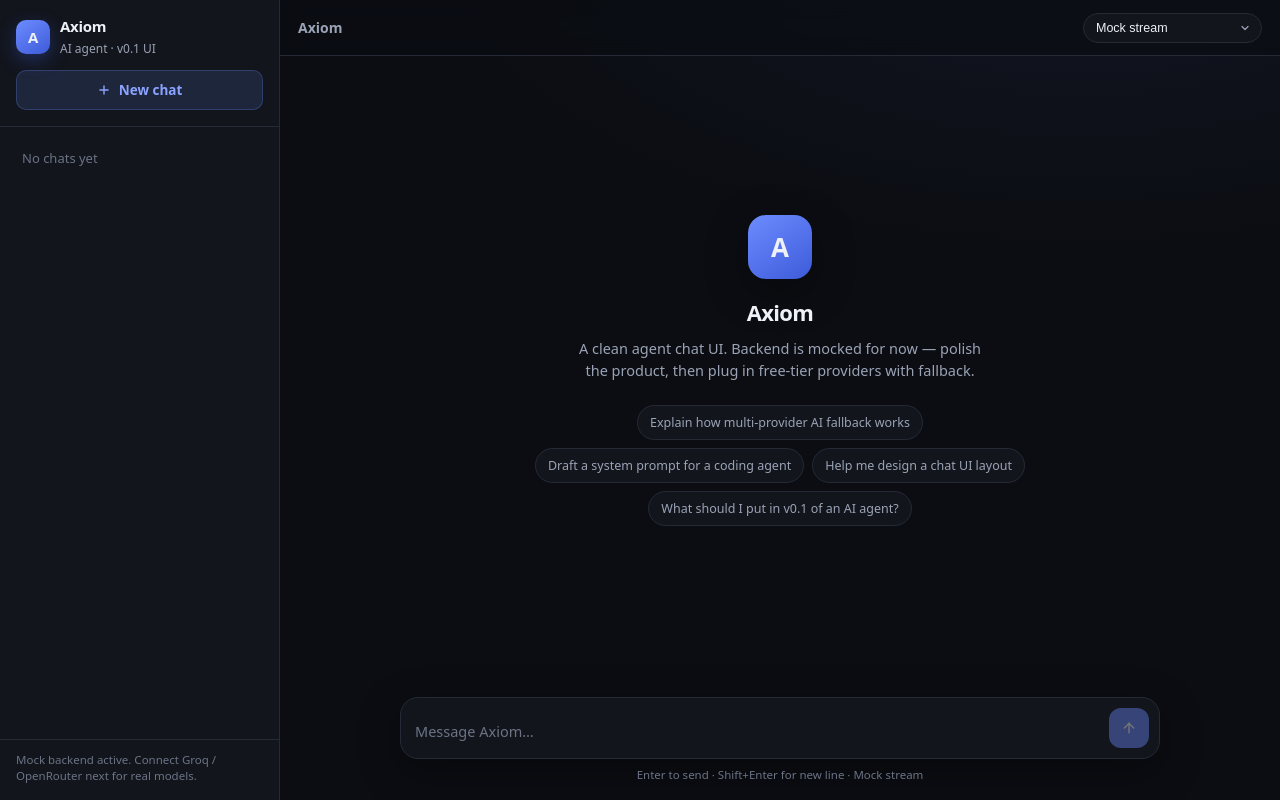
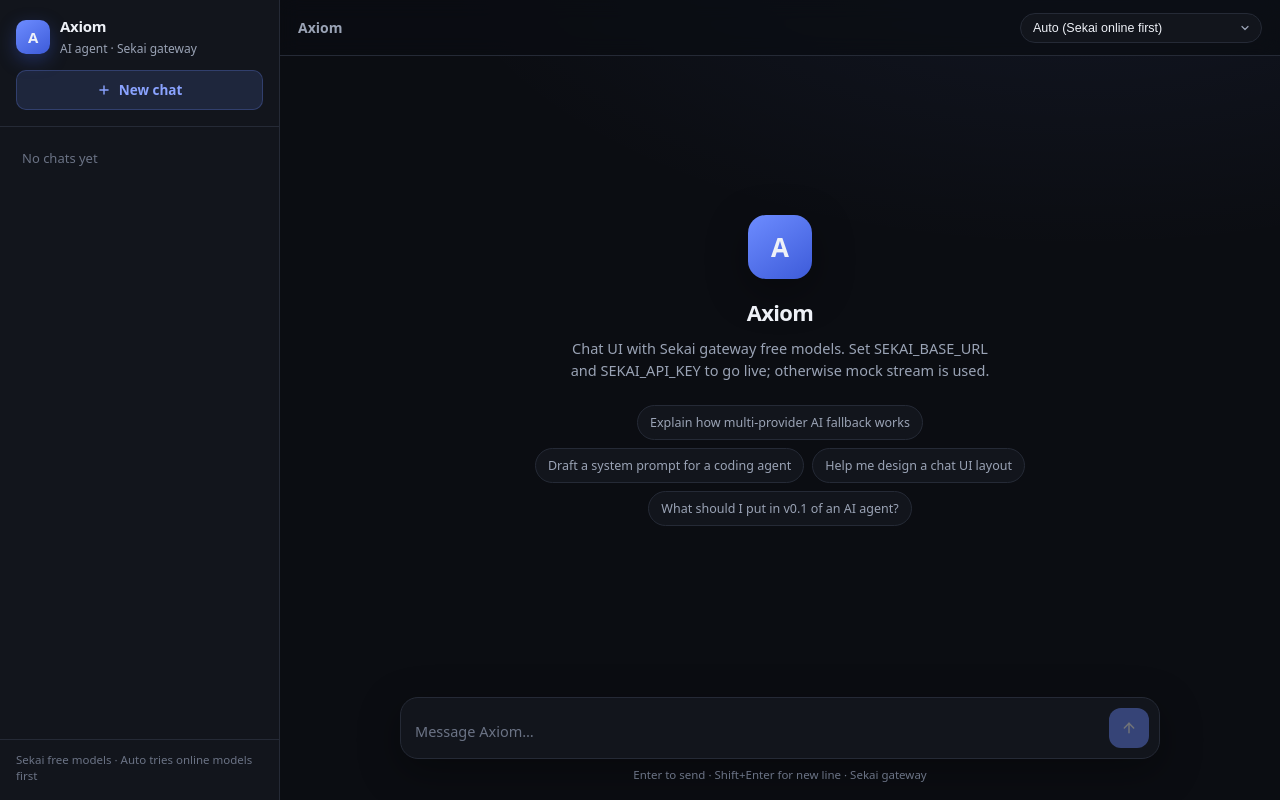
Before and after one commit to Vexcompany/Axiom-agent, a Next.js app: page / in a window 1280 px wide. Built offline with nearby package versions, Linux system fonts and the light colour scheme.

Commit message:
UI: Sekai free model picker (online/offline labels)

```diff
--- a/app/page.tsx
+++ b/app/page.tsx
@@ -30,12 +30,15 @@ const SESSIONS_KEY = "axiom:sessions:v1";
 const ACTIVE_KEY = "axiom:active:v1";
 const MODEL_KEY = "axiom:model:v1";
 
+/** Mirrors lib/sekai/models.ts — keep labels in sync for the picker. */
 const MODELS = [
-  { id: "auto", label: "Auto (fallback soon)" },
-  { id: "groq", label: "Groq (soon)" },
-  { id: "openrouter", label: "OpenRouter free (soon)" },
-  { id: "cerebras", label: "Cerebras (soon)" },
-  { id: "mock", label: "Mock stream" },
+  { id: "auto", label: "Auto (Sekai online first)" },
+  { id: "free/gpt-5.6-luna", label: "GPT-5.6 Luna · free · 400K · online" },
+  { id: "gcli/grok-4.6", label: "Grok 4.6 · gcli · 256K · online" },
+  { id: "jb/sekai-flash", label: "Sekai Flash · jb · 1M · online" },
+  { id: "free/grok-4.5", label: "Grok 4.5 · free · 500K · offline" },
+  { id: "free/grok-4.6", label: "Grok 4.6 · free · 256K · offline" },
+  { id: "mock", label: "Mock stream (no API)" },
 ] as const;
 
 const SUGGESTIONS = [
@@ -81,7 +84,7 @@ export default function HomePage() {
   const [isLoading, setIsLoading] = useState(false);
   const [isStreaming, setIsStreaming] = useState(false);
   const [error, setError] = useState<string | null>(null);
-  const [model, setModel] = useState<string>("mock");
+  const [model, setModel] = useState<string>("auto");
   const [sidebarOpen, setSidebarOpen] = useState(false);
 
   const bottomRef = useRef<HTMLDivElement>(null);
@@ -339,7 +342,7 @@ export default function HomePage() {
             <div className="brandMark">A</div>
             <div className="brandText">
               <h1>Axiom</h1>
-              <span>AI agent · v0.1 UI</span>
+              <span>AI agent · Sekai gateway</span>
             </div>
           </div>
           <button type="button" className="newChatBtn" onClick={handleNewChat}>
@@ -387,7 +390,7 @@ export default function HomePage() {
         </div>
 
         <div className="sidebarFoot">
-          Mock backend active. Connect Groq / OpenRouter next for real models.
+          Sekai free models · Auto tries online models first
         </div>
       </aside>
 
@@ -423,8 +426,8 @@ export default function HomePage() {
             <div className="emptyMark">A</div>
             <h2>Axiom</h2>
             <p>
-              A clean agent chat UI. Backend is mocked for now — polish the product,
-              then plug in free-tier providers with fallback.
+              Chat UI with Sekai gateway free models. Set SEKAI_BASE_URL and
+              SEKAI_API_KEY to go live; otherwise mock stream is used.
             </p>
             <div className="suggestions">
               {SUGGESTIONS.map((s) => (
@@ -518,7 +521,7 @@ export default function HomePage() {
               </svg>
             </button>
           </form>
-          <p className="hint">Enter to send · Shift+Enter for new line · Mock stream</p>
+          <p className="hint">Enter to send · Shift+Enter for new line · Sekai gateway</p>
         </div>
       </section>
     </div>
```
Also changed, not shown: 1 other file (tests, documents, lock files or other folders).
